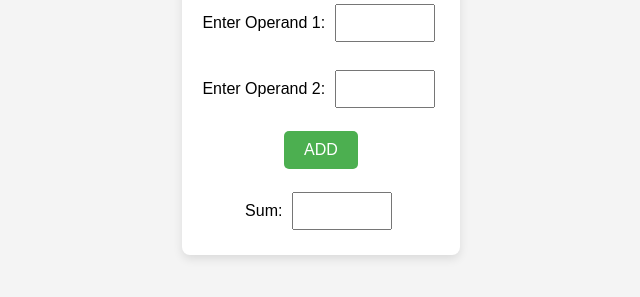
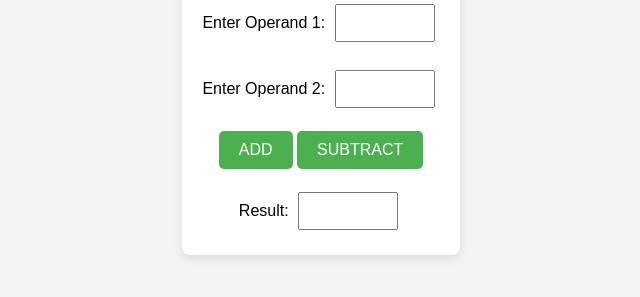
Before and after one commit to usmanten/JavaCalcWebsite, a plain HTML site: page index.html in a window 1280 px wide. Shown: the part 317-614 px from the top of the page, without its empty margins (319-959 px from the left). Drawn offline with Linux system fonts and the light colour scheme.

Commit message:
Update index.html

```diff
--- a/index.html
+++ b/index.html
@@ -17,9 +17,10 @@
         <label for="txtNum2">Enter Operand 2:</label>
         <input type="text" name="txtNum2" id="txtNum2"><br><br>
 
-        <input type="button" value="ADD" onclick="add()"><br><br>
+        <input type="button" value="ADD" onclick="add()">
+        <input type="button" value="SUBTRACT" onclick="subtract()"><br><br>
 
-        <label for="txtSum">Sum:</label>
+        <label for="txtSum">Result:</label>
         <input type="text" name="txtSum" id="txtSum" readonly class="result">
     </form>
 
```
